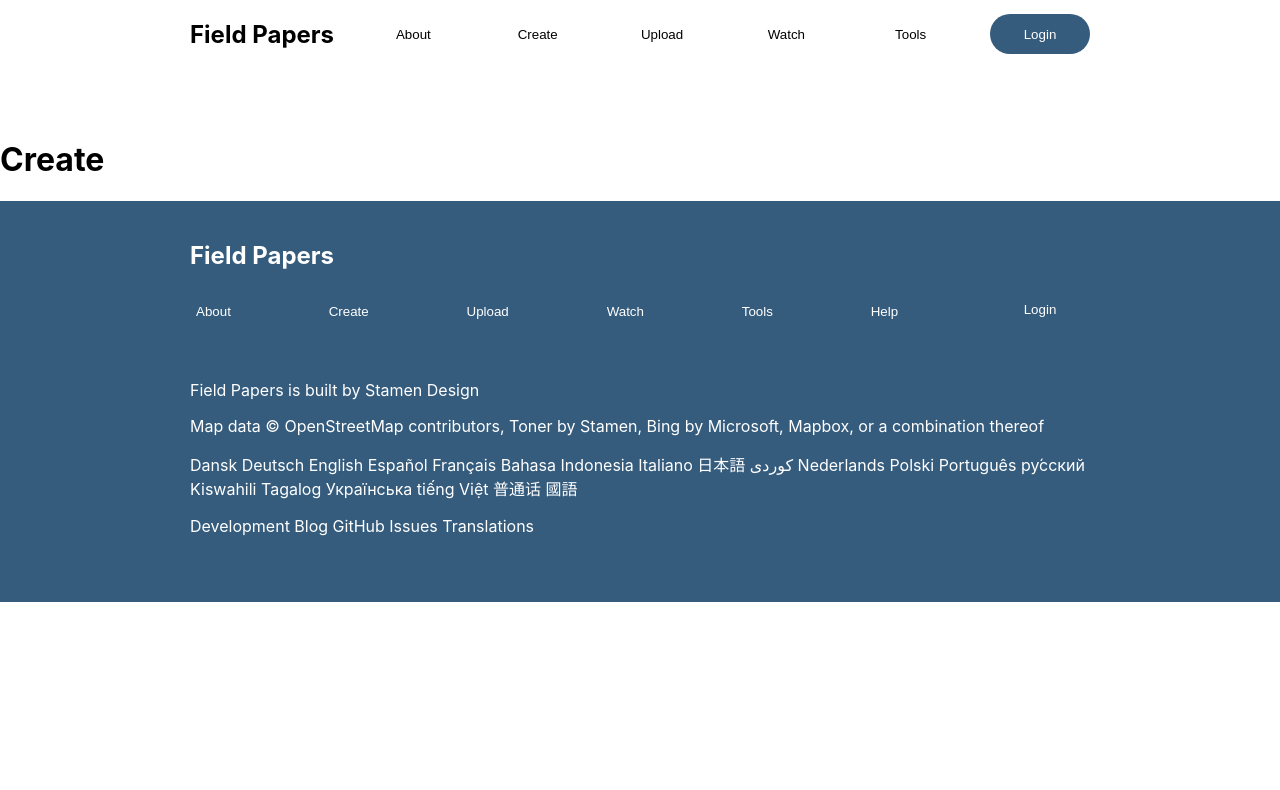
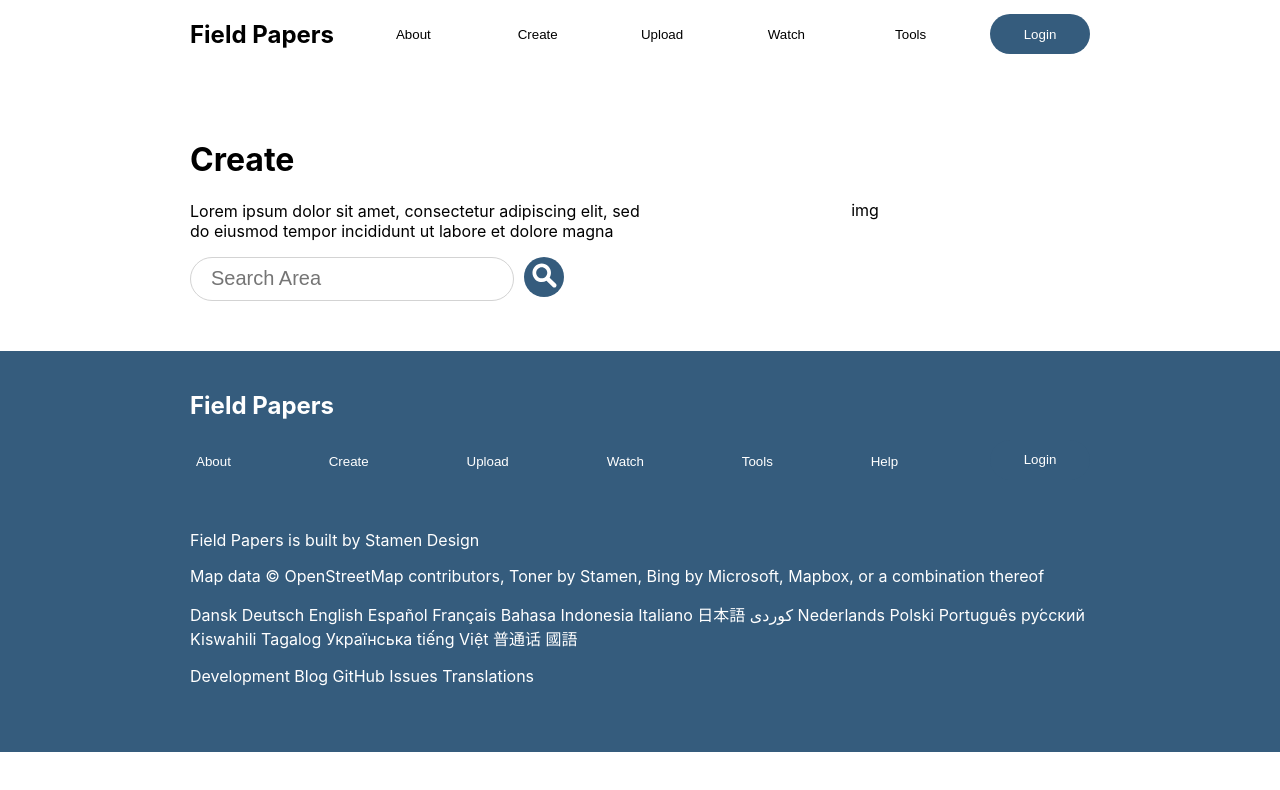
Before and after one commit to luisabad3210/fieldpapers, a React (Create React App) app: page /create in a window 1280 px wide. Shown: the top 790 px of the page. Built offline with nearby package versions, Linux system fonts and the light colour scheme.

Commit message:
adding create wireframe

```diff
--- a/src/App.css
+++ b/src/App.css
@@ -190,3 +190,39 @@
 .watchMap {
     background-color: #f0f3f5;
 }
+
+.Create {
+    display: flex;
+    flex-direction: column;
+    justify-content: center;
+}
+
+.searchInputContainer {
+    display: flex;
+    flex-direction: row;
+    justify-content: flex-start;
+}
+
+.searchBtn {
+    background-color: #355c7d;
+    /* color: white; */
+    border: none;
+    height: 40px;
+    width: 40px;
+    border-radius: 50px;
+}
+
+.searchInput {
+    height: 40px;
+    width: 300px;
+    /* color: lightgray; */
+    padding-left: 20px;
+    font-size: 20px;
+    margin-right: 10px;
+    border-radius: 50px;
+    border: 1px solid lightgray;
+}
+
+.searchInput:focus {
+    outline: none;
+}
--- a/src/components/pages/create.js
+++ b/src/components/pages/create.js
@@ -1,10 +1,25 @@
 import React from 'react'
+import SearchImg from '../images/Vector_search_icon.svg'
 
 const Create = () => {
     return (
-        <h1>
-            Create
-        </h1>
+        <div className='Create'>
+            <div className='welcomeContainer'>
+                <div className='welcomeLeft'>
+                    <h1>Create</h1>
+                    <p>Lorem ipsum dolor sit amet, consectetur adipiscing elit, sed do eiusmod tempor incididunt ut labore et dolore magna</p>
+                    <div className='searchInputContainer'>
+                        <input className='searchInput' placeholder='Search Area'></input>
+                        <button className='searchBtn'><img src={SearchImg} width='25' height='25'/></button>
+                    </div>
+                </div>
+
+                <div className='welcomeRight'>
+                {/* <img src={} alt='' title='' width='220px' height='220px'/> */}
+                img
+                </div>
+            </div>
+        </div>
     )
 }
 
```
Also changed, not shown: src/components/images/Vector_search_icon.svg (added).
